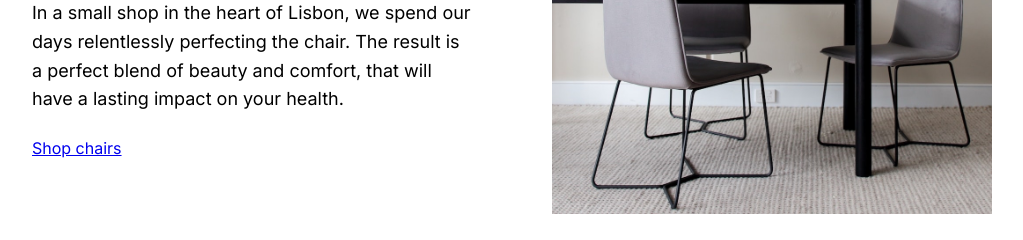
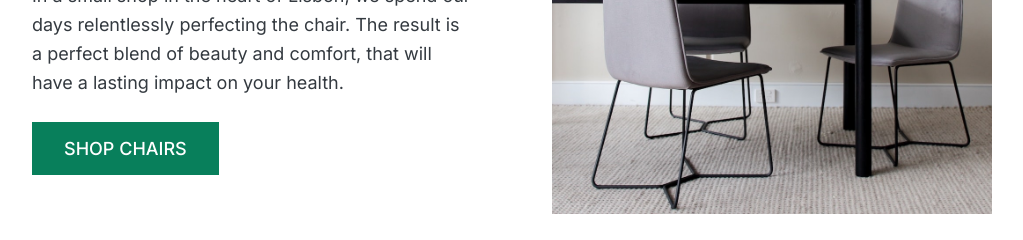
Before and after one commit to ram-xv/web-design, a plain HTML site: page index.html in a window 1280 px wide. Shown: the part 274-514 px from the top of the page, without its empty margins (128-1151 px from the left). Drawn offline with Linux system fonts and the light colour scheme.

Commit message:
Style buttons

```diff
--- a/style.css
+++ b/style.css
@@ -4,6 +4,12 @@ SPACING SYSTEM (px)
 
 FONT SIZE SYSTEM (px)
 10 / 12 / 14 / 16 / 18 / 20 / 24 / 30 / 36 / 44 / 52 / 62 / 74 / 86 / 98
+*/
+
+/*
+MAIN COLOR: #087f5b
+GRAY COLOR: #343a40
+ACCENT COLOR:
 */
 
 * {
@@ -17,6 +23,7 @@ FONT SIZE SYSTEM (px)
 /* ------------------------ */
 body {
   font-family: 'Inter', sans-serif;
+  color: #343a40;
 }
 
 .container {
@@ -39,6 +46,30 @@ h2 {
   display: grid;
   grid-template-columns: repeat(3, 1fr);
   column-gap: 80px;
+}
+
+.btn:link, .btn:visited{
+  background-color: #087f5b;
+  color: #fff;
+  text-decoration: none;
+  text-transform: uppercase;
+  font-weight: 500;
+  display: inline-block;
+  /* border-radius: 20px; */
+}
+
+.btn:hover, .btn:active{
+  background-color: #099268;
+}
+
+.btn--big{
+  font-size: 18px;
+  padding: 16px 32px;
+}
+
+.btn--small{
+  font-size: 14px;
+  padding: 8px 12px;
 }
 
 /* ------------------------ */
```
